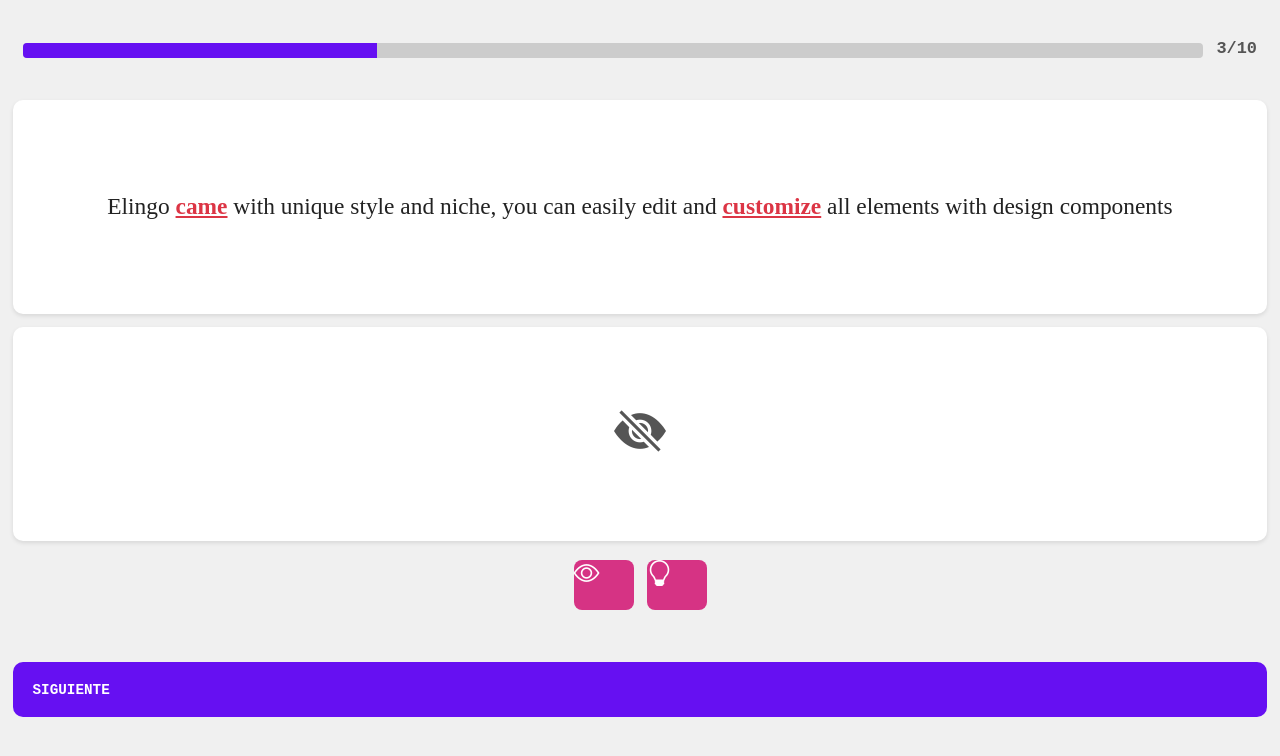
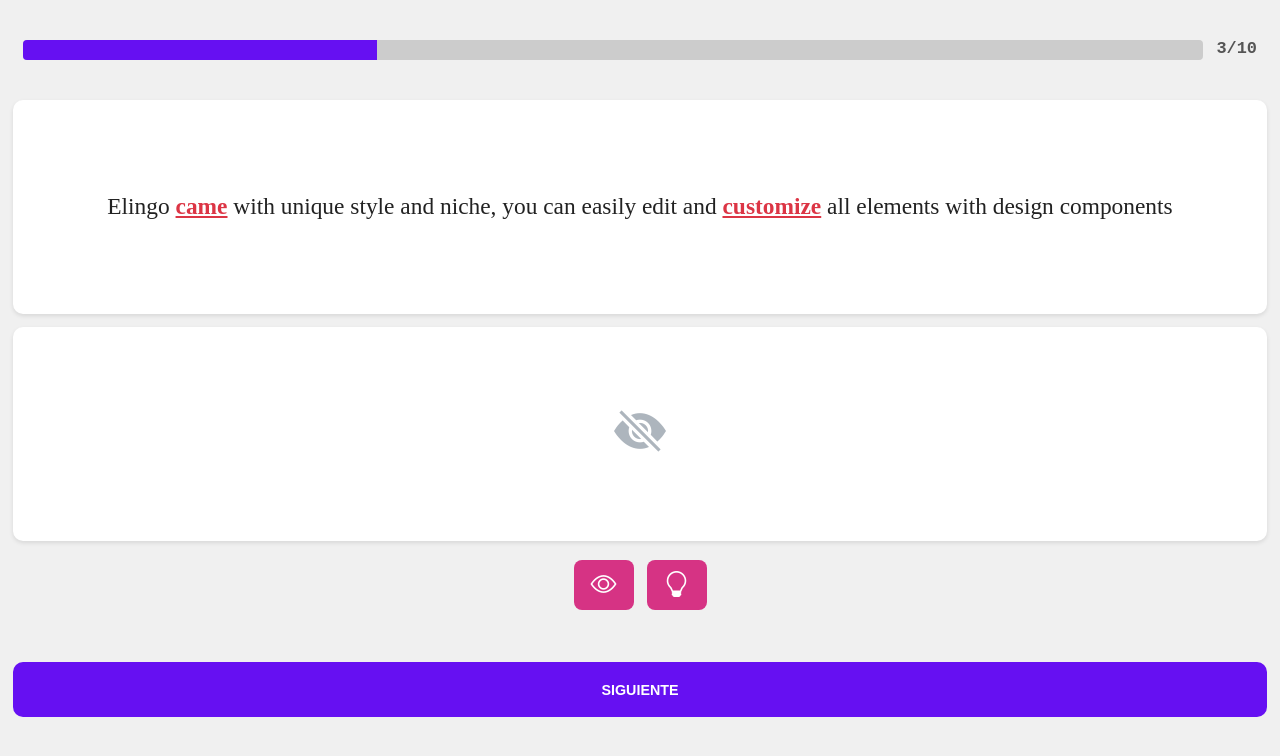
Before and after one commit to Blado87/flashcards, a plain HTML site: page index.html in a window 1280 px wide. Drawn offline with nearby package versions, Linux system fonts and the light colour scheme.

Commit message:
actualixacion

```diff
--- a/index.html
+++ b/index.html
@@ -30,13 +30,13 @@
     </section>
 
     <section class="options">
-      <div class="options__button options__button--yellow"><i class="bi bi-eye"></i></div>
-      <div class="options__button options__button--yellow"><i class="bi bi-lightbulb"></i></div>
+      <button class="options__button options__button--yellow"><i class="bi bi-eye"></i></button>
+      <button class="options__button options__button--yellow"><i class="bi bi-lightbulb"></i></button>
     </section>
   </main>
 
   <footer class="app__footer">
-    <div class="app__next-button">SIGUIENTE</div>
+    <button class="app__next-button">SIGUIENTE</button>
   </footer>
 </body>
 </html>
--- a/styles.css
+++ b/styles.css
@@ -36,7 +36,7 @@ body, html {
 
 .progress-bar {
   flex-grow: 1;
-  height: 15px;
+  height: 20px;
   background-color: #ccc;
   border-radius: 4px;
   margin-right: 1rem;
@@ -94,7 +94,7 @@ body, html {
 
 .card__ico{
   font-size: 4rem;
-  color: #555;
+  color: #ADB5BD;
 }
 
 .card__highlight {
```
